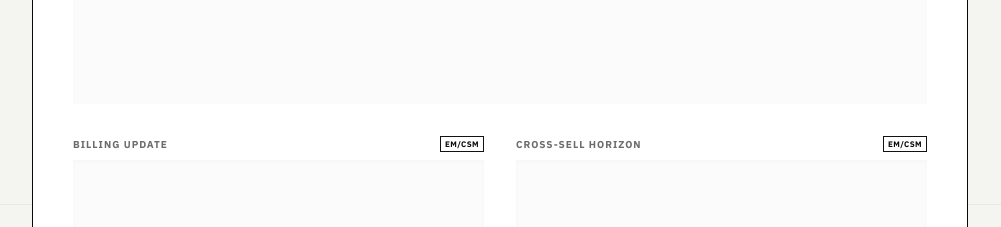
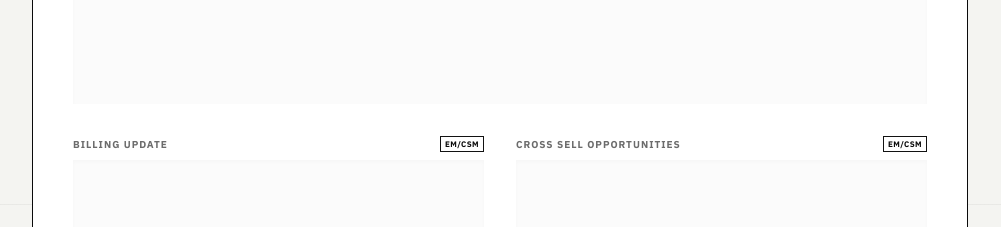
Before and after one commit to alfazpatel-dentsu/Apex_Insights, a Next.js app: page /dashboard/wbr/1 in a window 1280 px wide. Shown: the part 1460-1687 px from the top of the page, without its empty margins (264-1265 px from the left). Built offline with nearby package versions, Linux system fonts and the light colour scheme; no server answers; the database is empty; sample sign-in values are in the browser's storage; what @genkit-ai/google-genai, genkit would draw is missing.

Commit message:
Rename WBR cross-sell label to Cross Sell Opportunities
The client WBR form field previously titled Cross-Sell Horizon is now
labeled Cross Sell Opportunities.

Co-authored-by: alfazpatel-dentsu <alfazpatel-dentsu@users.noreply.github.com>

```diff
--- a/src/app/dashboard/wbr/[clientId]/page.tsx
+++ b/src/app/dashboard/wbr/[clientId]/page.tsx
@@ -874,7 +874,7 @@ export default function WbrEditPage() {
                 <FormField control={form.control} name="engagementRag" render={({ field }) => (<FormItem><div className="flex items-center justify-between mb-1"><FormLabel className="text-[10px] font-black uppercase tracking-widest opacity-60">ENGAGEMENT RAG</FormLabel>{renderFieldInfo('engagementRag')}</div><Select onValueChange={field.onChange} value={field.value} disabled={!canEditField('engagementRag')}><FormControl><SelectTrigger className="rounded-none bg-foreground/[0.03] border-none h-14 shadow-inner px-5 font-black"><SelectValue /></SelectTrigger></FormControl><SelectContent className="rounded-none glass "><SelectItem value="Green" className="text-success font-black">GREEN</SelectItem><SelectItem value="Amber" className="text-warning font-black">AMBER</SelectItem><SelectItem value="Red" className="text-destructive font-black">RED</SelectItem></SelectContent></Select></FormItem>)} />
                 <div className="md:col-span-2"><FormField control={form.control} name="financeIssues" render={({ field }) => (<FormItem><div className="flex items-center justify-between mb-1"><FormLabel className="text-[10px] font-black uppercase tracking-widest opacity-60">CSM Comments</FormLabel>{renderFieldInfo('financeIssues')}</div><FormControl><Textarea className="rounded-none bg-foreground/[0.03] border-none min-h-[120px] shadow-inner p-6 text-sm font-medium leading-relaxed resize-none" {...field} disabled={!canEditField('financeIssues')} /></FormControl></FormItem>)} /></div>
                 <FormField control={form.control} name="organicOpportunities" render={({ field }) => (<FormItem><div className="flex items-center justify-between mb-1"><FormLabel className="text-[10px] font-black uppercase tracking-widest opacity-60">Billing Update</FormLabel>{renderFieldInfo('organicOpportunities')}</div><FormControl><Textarea className="rounded-none bg-foreground/[0.03] border-none h-32 shadow-inner p-5 text-sm font-medium leading-relaxed resize-none" {...field} disabled={!canEditField('organicOpportunities')} /></FormControl></FormItem>)} />
-                <FormField control={form.control} name="crossSellOpportunities" render={({ field }) => (<FormItem><div className="flex items-center justify-between mb-1"><FormLabel className="text-[10px] font-black uppercase tracking-widest opacity-60">CROSS-SELL HORIZON</FormLabel>{renderFieldInfo('crossSellOpportunities')}</div><FormControl><Textarea className="rounded-none bg-foreground/[0.03] border-none h-32 shadow-inner p-5 text-sm font-medium leading-relaxed resize-none" {...field} disabled={!canEditField('crossSellOpportunities')} /></FormControl></FormItem>)} />
+                <FormField control={form.control} name="crossSellOpportunities" render={({ field }) => (<FormItem><div className="flex items-center justify-between mb-1"><FormLabel className="text-[10px] font-black uppercase tracking-widest opacity-60">Cross Sell Opportunities</FormLabel>{renderFieldInfo('crossSellOpportunities')}</div><FormControl><Textarea className="rounded-none bg-foreground/[0.03] border-none h-32 shadow-inner p-5 text-sm font-medium leading-relaxed resize-none" {...field} disabled={!canEditField('crossSellOpportunities')} /></FormControl></FormItem>)} />
             </div>
           </section>
 
```
